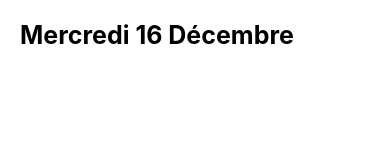
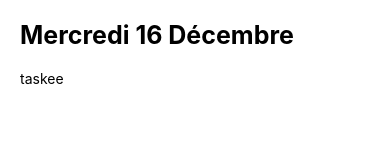
Before and after one commit to melvinDebot/todo-app-react-native, a React Native app: screen / in a window 390 px wide. Shown: the top 160 px of the page. Built offline with nearby package versions, Linux system fonts and the light colour scheme.

Commit message:
front : add component Tasklist with FlatList

```diff
--- a/App.js
+++ b/App.js
@@ -4,11 +4,14 @@ import { StyleSheet, Text, View, SafeAreaView, Platform} from 'react-native';
 
 //Import components
 import Header from './src/components/_Shared/Header'
+import TaskContainer from './src/components/TasksEpic/TaskContainer'
 
 export default function App() {
+
   return (
     <SafeAreaView style={styles.container}>
       <Header />
+      <TaskContainer />
     </SafeAreaView>
   );
 }
--- /dev/null
+++ b/src/components/TasksEpic/TaskContainer.js
@@ -0,0 +1,17 @@
+import React, {useState} from 'react'
+import { View } from 'react-native'
+
+import TaskList from './TaskList'
+
+function TaskContainer() {
+  const [tasks, setTasks] = useState([
+    { title : 'taskee', completed : false}
+  ])
+  return (
+    <View>
+      <TaskList tasks={tasks} />
+    </View>
+  )
+}
+
+export default TaskContainer
--- /dev/null
+++ b/src/components/TasksEpic/TaskList.js
@@ -0,0 +1,14 @@
+import React from 'react'
+import { FlatList, Text } from 'react-native'
+
+const TaskList = ({ tasks }) => {
+  return (
+    <FlatList
+      data={tasks}
+      renderItem={({ item }) => <Text>{item.title}</Text>}
+      keyExtractor={item => item.title}
+    />
+  );
+};
+
+export default TaskList;
```
